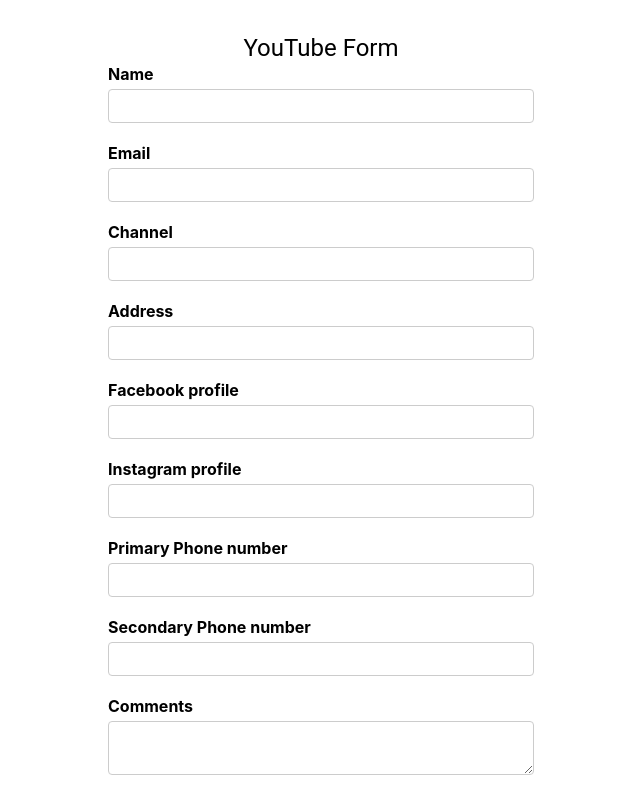
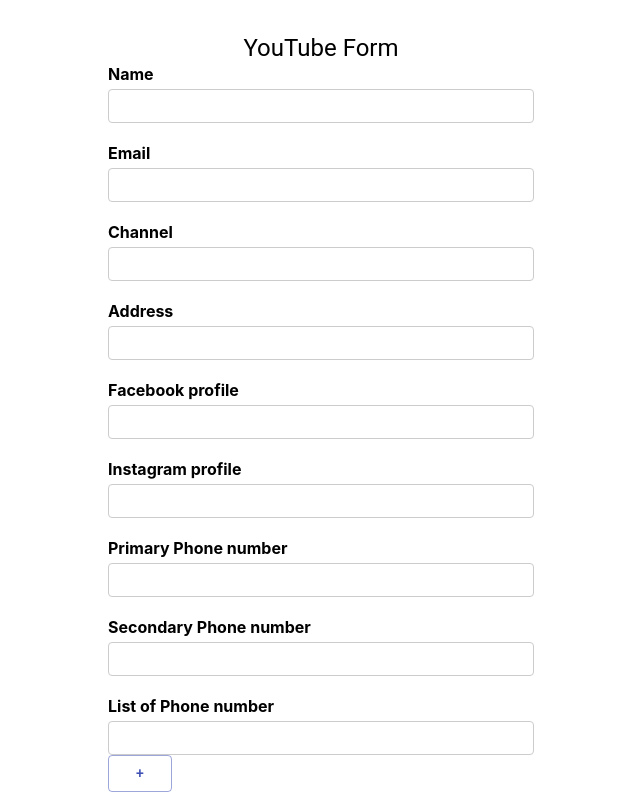
Before and after one commit to Sanskrita2001/react-formik, a React (Create React App) app: page / in a window 1280 px wide. Shown: the top 800 px of the page, without its empty margins (319-959 px from the left). Built offline with nearby package versions, Linux system fonts and the light colour scheme.

Commit message:
Coomponents provided by formik

```diff
--- a/src/Components/YoutubeForm.js
+++ b/src/Components/YoutubeForm.js
@@ -1,7 +1,7 @@
 import React from 'react';
 import MainContainer from './MainContainer';
-import { Typography } from '@material-ui/core';
-import { Formik, Form, Field, ErrorMessage } from 'formik';
+import { Button, Typography } from '@material-ui/core';
+import { Formik, Form, Field, ErrorMessage, FieldArray, FastField } from 'formik';
 import { PrimaryButton } from './PrimaryButton';
 import * as Yup from 'yup';
 import TextError from './TextError';
@@ -15,7 +15,8 @@
 		facebook: '',
 		instagram: '',
 	},
-	phoneNumbers:['','']
+	phoneNumbers: ['', ''],
+	phNumbers: [''],
 };
 const onSubmit = (values) => {
 	console.log('Form data', values);
@@ -29,6 +30,7 @@
 		.email('Invalid email format')
 		.required('This field is required'),
 	channel: Yup.string().required('This field is required'),
+	address: Yup.string().required('This field is required'),
 });
 
 const YoutubeForm = () => {
@@ -48,11 +50,13 @@
 						<Field type='text' id='name' name='name' label='Name' />
 						<ErrorMessage name='name' component={TextError} />
 					</div>
+
 					<div className='form-control'>
 						<label htmlFor='email'>Email</label>
 						<Field type='email' id='email' name='email' label='Email' />
 						<ErrorMessage name='email' component={TextError} />
 					</div>
+
 					<div className='form-control'>
 						<label htmlFor='channel'>Channel</label>
 						<Field type='text' id='channel' name='channel' label='Channel' />
@@ -60,10 +64,12 @@
 							{(errorMsg) => <div className='error'>{errorMsg}</div>}
 						</ErrorMessage>
 					</div>
+
 					<div className='form-control'>
 						<label htmlFor='address'>Address</label>
-						<Field name='address'>
+						<FastField name='address'>
 							{(props) => {
+								console.log('Render prop');
 								const { field, form, meta } = props;
 								return (
 									<div>
@@ -74,8 +80,9 @@
 									</div>
 								);
 							}}
-						</Field>
+						</FastField>
 					</div>
+
 					<div className='form-control'>
 						<label htmlFor='facebook'>Facebook profile</label>
 						<Field type='text' id='facebook' name='social.facebook' />
@@ -84,6 +91,7 @@
 						<label htmlFor='instagram'>Instagram profile</label>
 						<Field type='text' id='instagram' name='social.instagram' />
 					</div>
+
 					<div className='form-control'>
 						<label htmlFor='primaryPh'>Primary Phone number</label>
 						<Field type='text' id='primaryPh' name='phoneNumbers[0]' />
@@ -92,6 +100,43 @@
 						<label htmlFor='secondaryPh'>Secondary Phone number</label>
 						<Field type='text' id='secondaryPh' name='phoneNumbers[1]' />
 					</div>
+
+					<div className='form-control'>
+						<label>List of Phone number</label>
+						<FieldArray name='phNumbers'>
+							{(fieldArrayProps) => {
+								const { push, remove, form } = fieldArrayProps;
+								const { values } = form;
+								const { phNumbers } = values;
+								return (
+									<div>
+										{phNumbers.map((phNumber, index) => (
+											<div key={index}>
+												<Field type='text' name={`phNumber${index}`}></Field>
+												<Button
+													variant='outlined'
+													color='primary'
+													onClick={() => push('')}
+												>
+													+
+												</Button>
+												{index > 0 && (
+													<Button
+														variant='outlined'
+														color='secondary'
+														onClick={() => remove(index)}
+													>
+														-
+													</Button>
+												)}
+											</div>
+										))}
+									</div>
+								);
+							}}
+						</FieldArray>
+					</div>
+
 					<div className='form-control'>
 						<label htmlFor='comments'>Comments</label>
 						<Field
```
